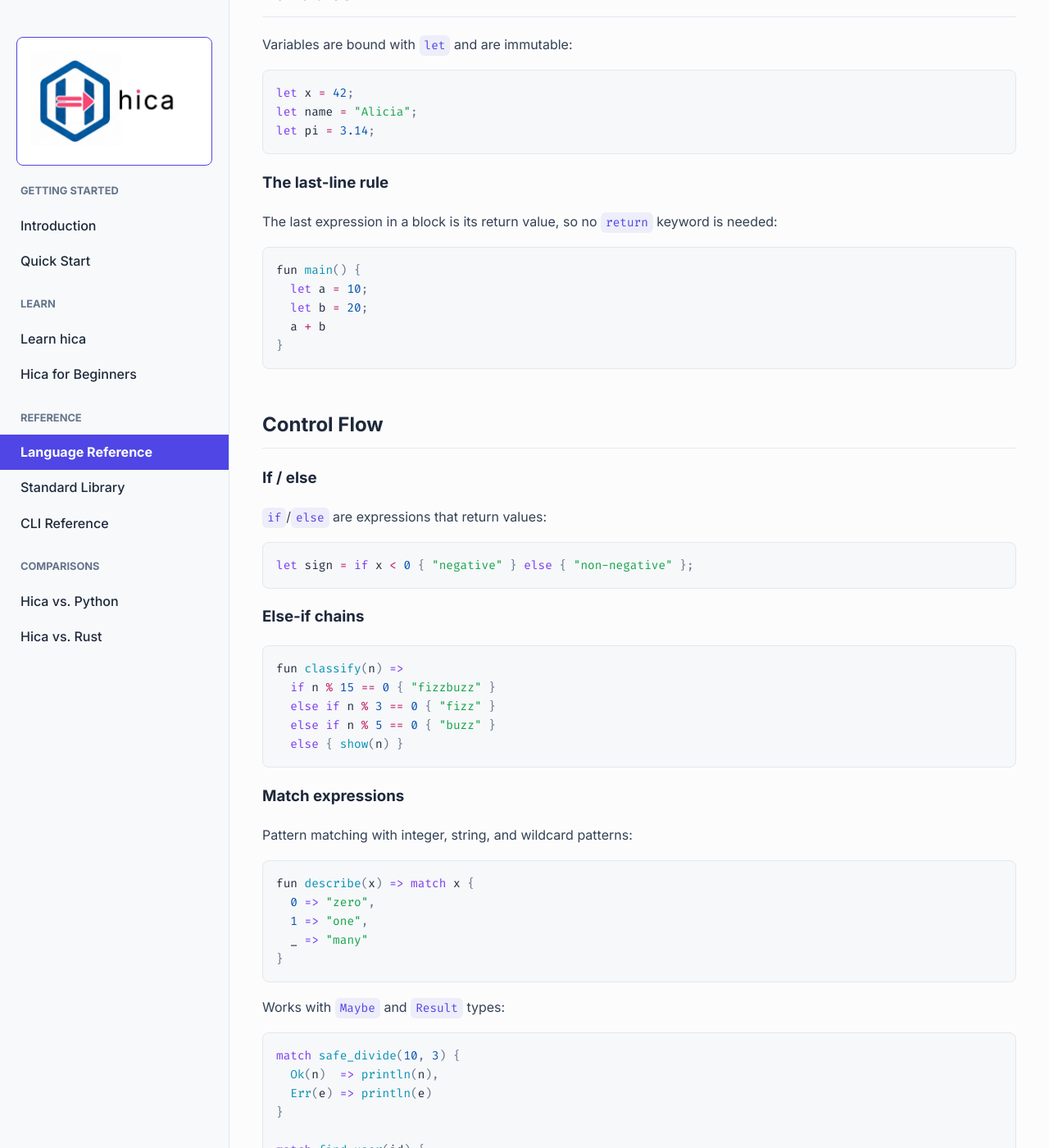
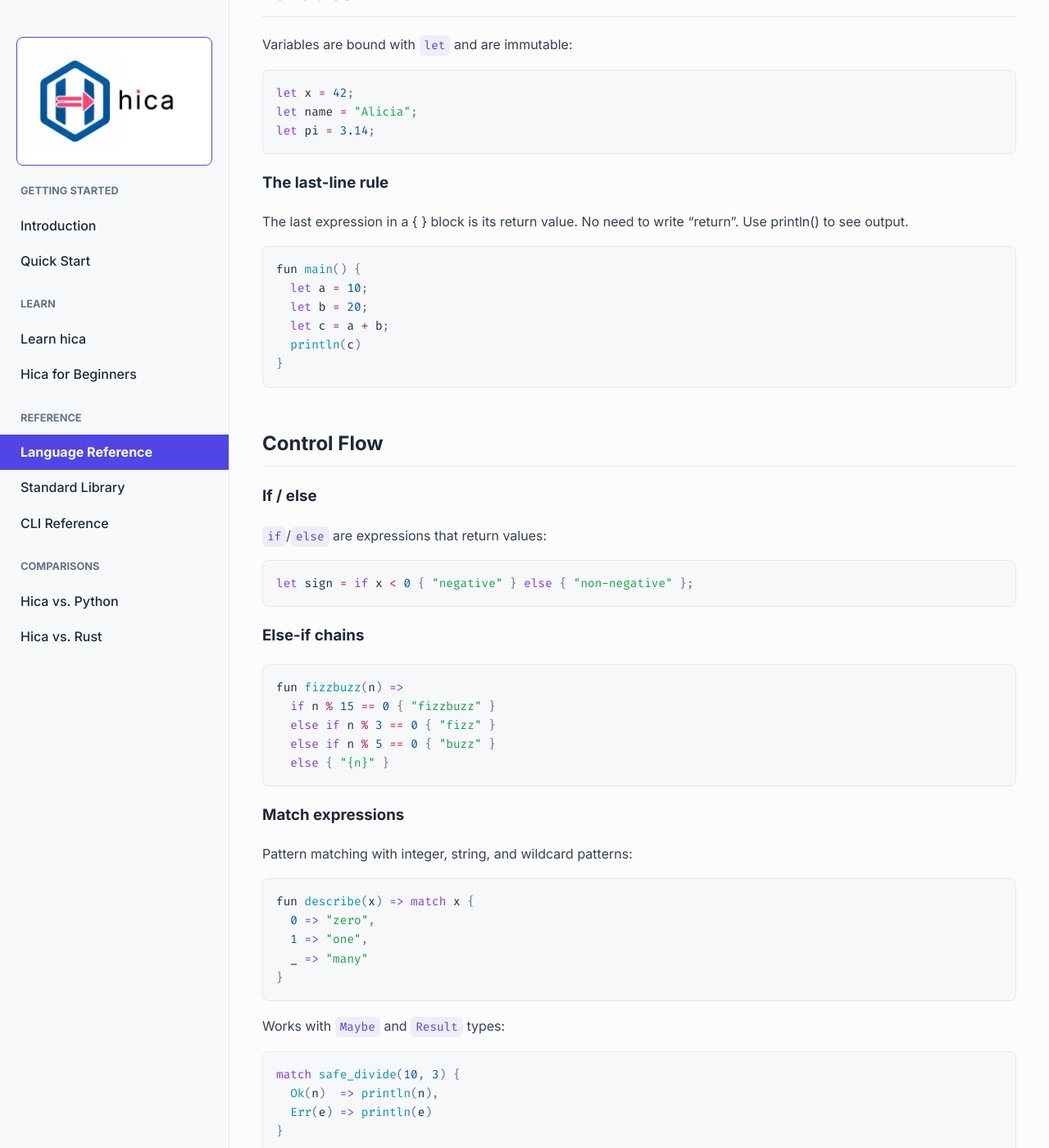
Before and after one commit to cladam/hica, a Jekyll site: the page built from docs/language-reference.md, in a window 1280 px wide and 1400 px high, scrolled down 1169 px. Shown: the whole window at 82% size. Built offline with Jekyll 4.4.1, drawn with Linux system fonts in a browser that asks for light colours; some of the changed text lies outside the part shown.

Commit message:
docs: update content on site
Intent Log:
- Pre-sync safety snapshot
- Pre-sync safety snapshot

````diff
--- a/docs/language-reference.md
+++ b/docs/language-reference.md
@@ -61,13 +61,14 @@ let pi = 3.14;
 
 ### The last-line rule
 
-The last expression in a block is its return value, so no `return` keyword is needed:
+The last expression in a { } block is its return value. No need to write "return". Use println() to see output.
 
 ```rust
 fun main() {
   let a = 10;
   let b = 20;
-  a + b
+  let c = a + b;
+  println(c)
 }
 ```
 
@@ -84,11 +85,11 @@ let sign = if x < 0 { "negative" } else { "non-negative" };
 ### Else-if chains
 
 ```rust
-fun classify(n) =>
+fun fizzbuzz(n) =>
   if n % 15 == 0 { "fizzbuzz" }
   else if n % 3 == 0 { "fizz" }
   else if n % 5 == 0 { "buzz" }
-  else { show(n) }
+  else { "{n}" }
 ```
 
 ### Match expressions
````
Also changed, not shown: other parts of docs/language-reference.md (+1 -1 lines), Gemfile (added, +7 -0 lines), docs/cli.md (+1 -1 lines), docs/hica-for-beginners.md (+2 -2 lines), docs/learn.md (+1 -1 lines), docs/quick-start.md (+1 -1 lines), 1 other file.
